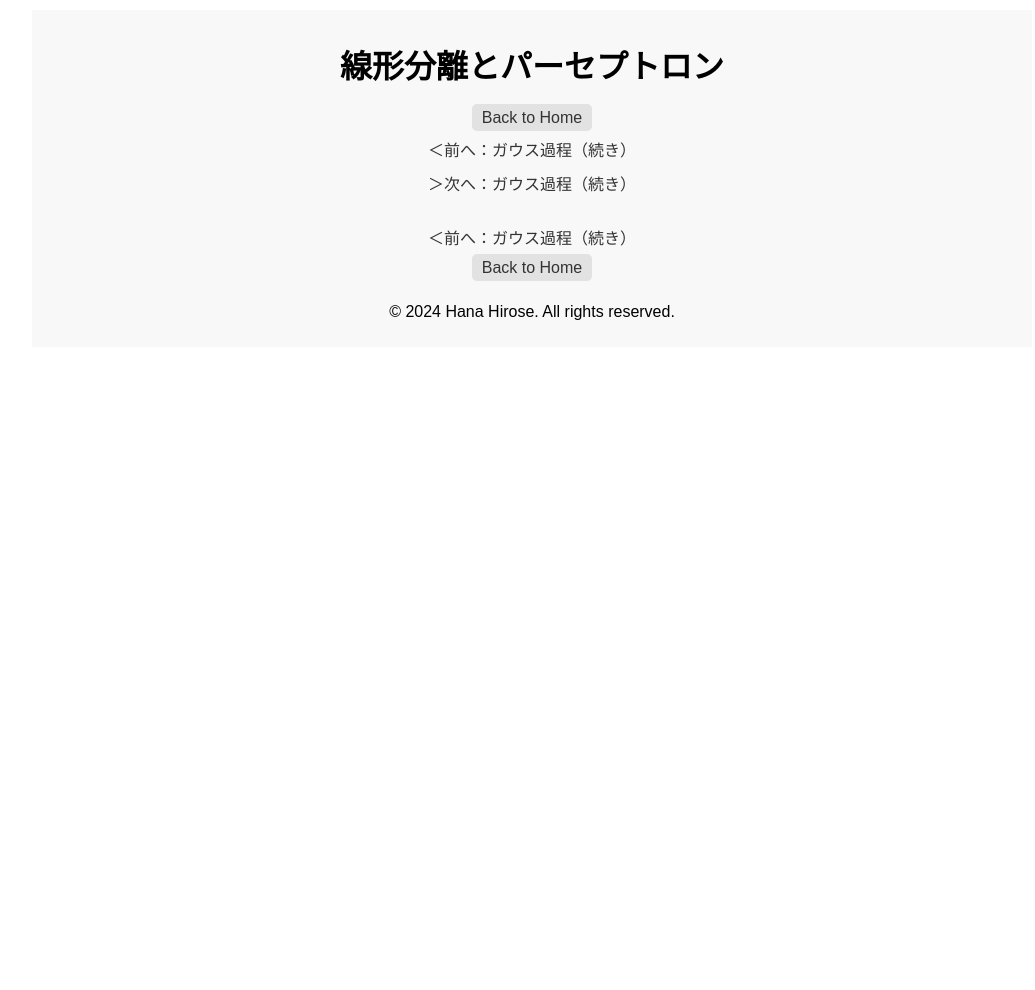
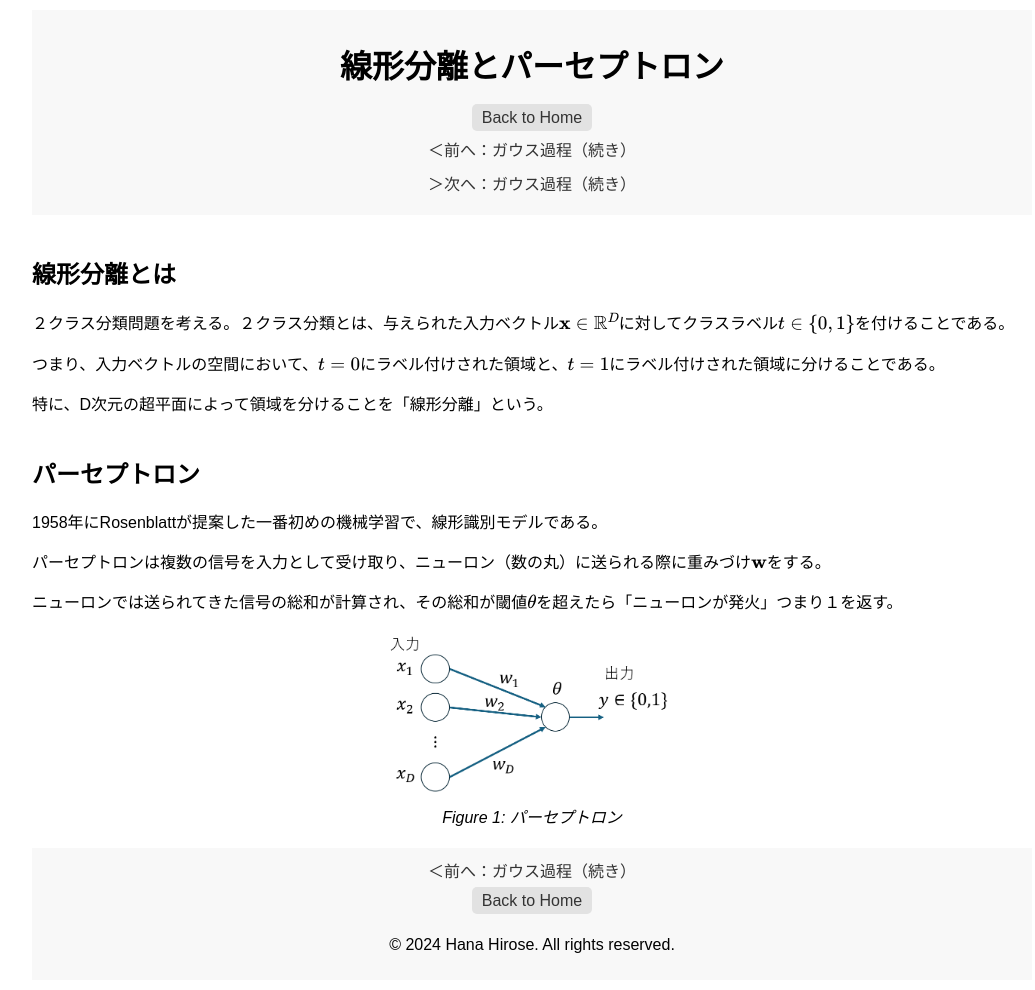
Before and after one commit to HanaHirose/HanaHirose.github.io, a plain HTML site: page Perceptron.html in a window 1280 px wide. Shown: the whole page, without its empty margins (108-1143 px from the left). Before the commit the page ends 800 px from the top, so only its background shows below. Drawn offline with nearby package versions, Linux system fonts and the light colour scheme.

Commit message:
added figure
added perceptron figure

```diff
--- a/Perceptron.html
+++ b/Perceptron.html
@@ -24,6 +24,26 @@
         </nav>
     </header>
 
+    <div>
+        <h2>線形分離とは</h2>
+        <p>２クラス分類問題を考える。２クラス分類とは、与えられた入力ベクトル\(\mathbf{x}\in\mathbb{R}^D\)に対してクラスラベル\(t\in\{0,1\}\)を付けることである。</p>
+        <p>つまり、入力ベクトルの空間において、\(t=0\)にラベル付けされた領域と、\(t=1\)にラベル付けされた領域に分けることである。
+        </p>
+        <p>特に、D次元の超平面によって領域を分けることを「線形分離」という。</p>
+
+        <h2>パーセプトロン</h2>
+        <p>1958年にRosenblattが提案した一番初めの機械学習で、線形識別モデルである。</p>
+        <p>パーセプトロンは複数の信号を入力として受け取り、ニューロン（数の丸）に送られる際に重みづけ\(\mathbf{w}\)をする。</p>
+        <p>ニューロンでは送られてきた信号の総和が計算され、その総和が閾値\(\theta\)を超えたら「ニューロンが発火」つまり１を返す。</p>
+    </div>
+
+    <div class="gallery">
+        <figure>
+            <img src="figures/Preceptron.png" alt="パーセプトロン" width="300">
+            <figcaption>Figure 1: パーセプトロン</figcaption>
+        </figure>
+    </div>
+
 
 
     <footer>
```
Also changed, not shown: figures/Preceptron.png (added).
